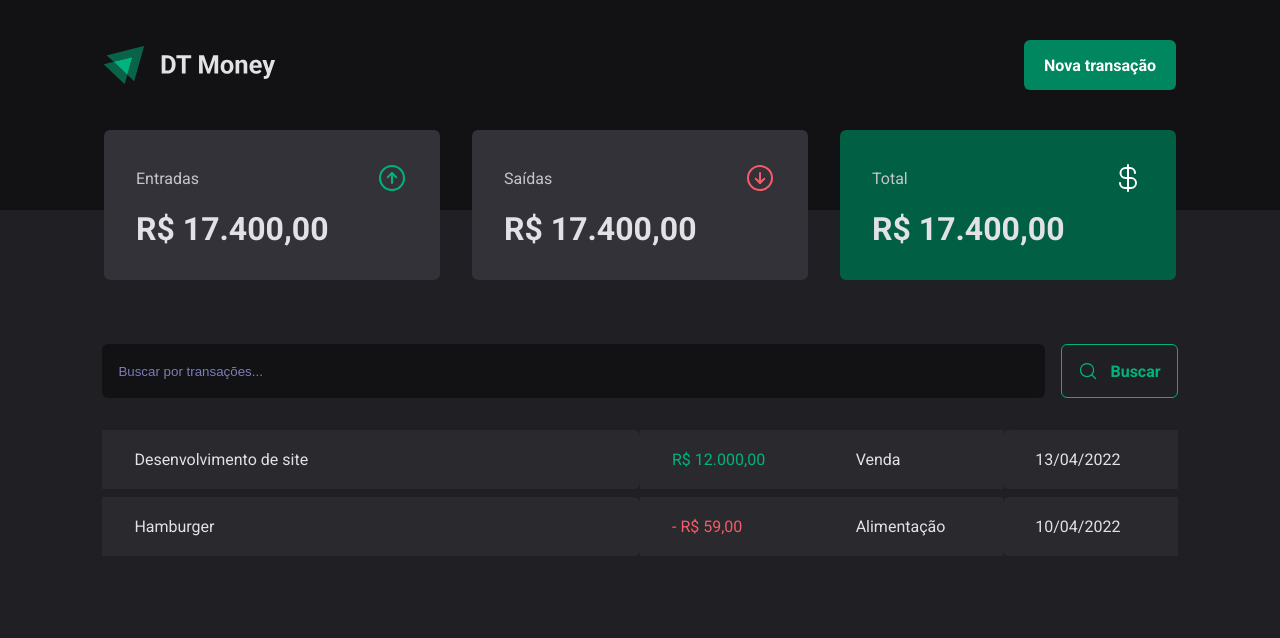
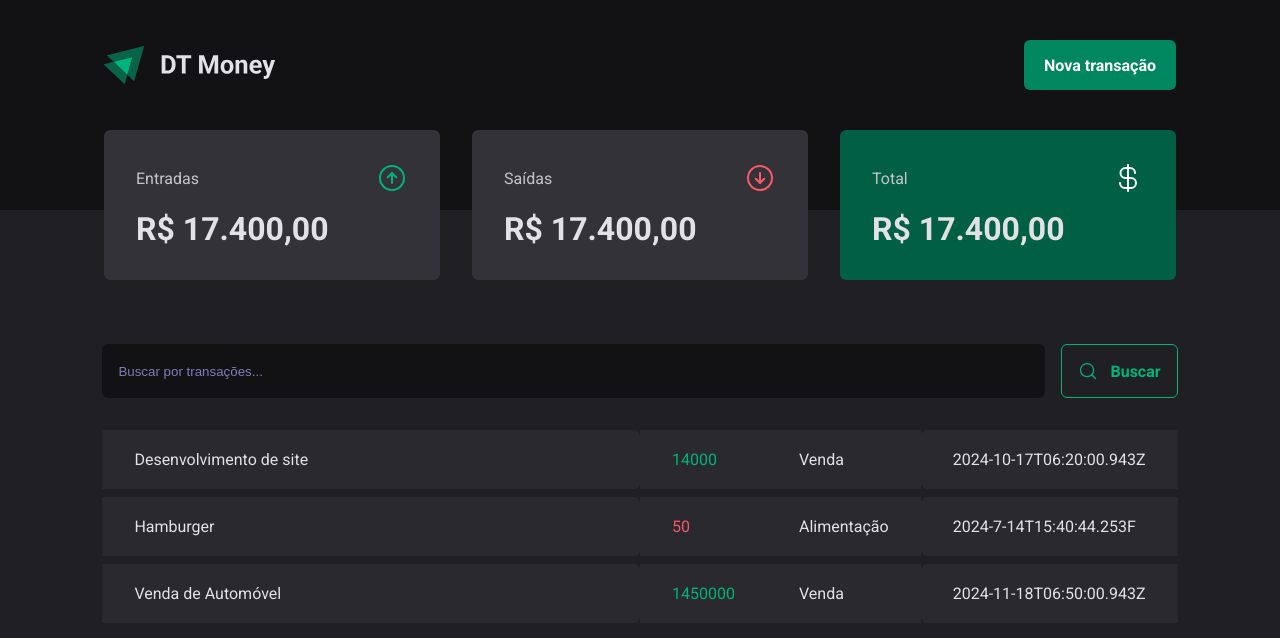
Before and after one commit to KicungaTI97/DT-Money, a React (Vite) app: page / in a window 1280 px wide. Shown: the top 638 px of the page. Built offline with nearby package versions, Linux system fonts and the light colour scheme; data requests are answered from the project's data file.

Commit message:
Conexão com a API - Realizando requisição HTTP

```diff
--- a/package.json
+++ b/package.json
@@ -5,6 +5,7 @@
   "type": "module",
   "scripts": {
     "dev": "vite",
+    "dev:server": "json-server server.json -p 3333 -w",
     "build": "tsc -b && vite build",
     "lint": "eslint .",
     "preview": "vite preview"
@@ -27,6 +28,7 @@
     "eslint-plugin-react-hooks": "^5.1.0-rc.0",
     "eslint-plugin-react-refresh": "^0.4.12",
     "globals": "^15.9.0",
+    "json-server": "^1.0.0-beta.3",
     "typescript": "^5.5.3",
     "typescript-eslint": "^8.7.0",
     "vite": "^5.4.8"
--- /dev/null
+++ b/server.json
@@ -0,0 +1,28 @@
+{
+ "transactions": [
+    {
+        "id": 1,
+        "description": "Desenvolvimento de site",
+        "type": "income",
+        "category": "Venda",
+        "price": 14000,
+        "createdAt": "2024-10-17T06:20:00.943Z"
+    },
+    {
+        "id": 2,
+        "description": "Hamburger",
+        "type": "outcome",
+        "category": "Alimentação",
+        "price": 50,
+        "createdAt": "2024-7-14T15:40:44.253F"
+    },
+    {
+        "id": 3,
+        "description": "Venda de Automóvel",
+        "type": "income",
+        "category": "Venda",
+        "price": 1450000,
+        "createdAt": "2024-11-18T06:50:00.943Z"
+    }
+ ]
+}
--- a/src/components/NewTransactionModal/style.ts
+++ b/src/components/NewTransactionModal/style.ts
@@ -60,7 +60,6 @@ export const Content = styled(Dialog.Content)`
     }
 
 `
-
 export const CloseButton = styled(Dialog.Close)`
     position: absolute;
     background: transparent;
@@ -70,7 +69,6 @@ export const CloseButton = styled(Dialog.Close)`
     line-height: 0;
     cursor: pointer;
     color: ${props => props.theme["gray-500"]};
-
     `
 
 export const TransactionType = styled(RadioGroup.Root)`
--- a/src/pages/transactions/index.tsx
+++ b/src/pages/transactions/index.tsx
@@ -1,9 +1,31 @@
+import { useEffect, useState } from "react";
 import { Header } from "../../components/Header";
 import { Summary } from "../../components/Summary";
 import { SearchForm } from "./components/SearchForm";
 import { PriceHightLigth, TransactionsContainer, TransactionTable } from "./styles";
 
+
+interface Transaction{
+    id: number;
+    description: string;
+    type: 'income' | 'outcome';
+    price: number;
+    category: string;
+    createdAt: string;
+}
 export function Transactions(){
+    const [transactions, setTransactions] = useState<Transaction[]>([])
+
+    async function loadTransaction(){
+        const response = await fetch('http://localhost:3333/transactions')
+        const data = await response.json();
+
+        setTransactions(data);
+    }
+
+    useEffect(()=>{
+     loadTransaction();
+    },[])
     return(
         <div>
             <Header/>
@@ -13,26 +35,20 @@ export function Transactions(){
             <SearchForm/>
                 <TransactionTable>
                     <tbody>
-                        <tr>
-                            <td width="50%">Desenvolvimento de site</td>
-                            <td>
-                                <PriceHightLigth variant="income">
-                                R$ 12.000,00
-                                </PriceHightLigth>
-                            </td>
-                            <td>Venda</td>
-                            <td>13/04/2022</td>
-                        </tr>
-                        <tr>
-                            <td width="50%">Hamburger</td>
-                            <td>
-                                <PriceHightLigth variant="outcome">
-                                - R$ 59,00
-                                </PriceHightLigth>
-                            </td>
-                            <td>Alimentação</td>
-                            <td>10/04/2022</td>
-                        </tr>
+                        {transactions.map((transaction) =>{
+                            return (
+                                <tr key={transaction.id}>
+                                <td width="50%">{transaction.description}</td>
+                                <td>
+                                    <PriceHightLigth variant={transaction.type}>
+                                    {transaction.price}
+                                    </PriceHightLigth>
+                                </td>
+                                <td>{transaction.category}</td>
+                                <td>{transaction.createdAt}</td>
+                            </tr>
+                            )
+                        })}
                     </tbody>
                 </TransactionTable>
             </TransactionsContainer>
```
Also changed, not shown: 1 other file (tests, documents, lock files or other folders).
